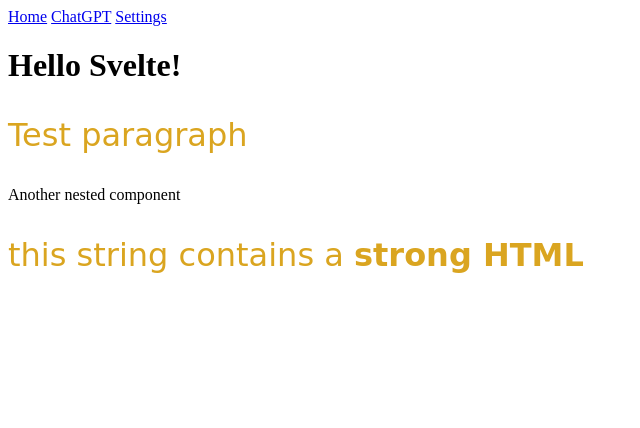
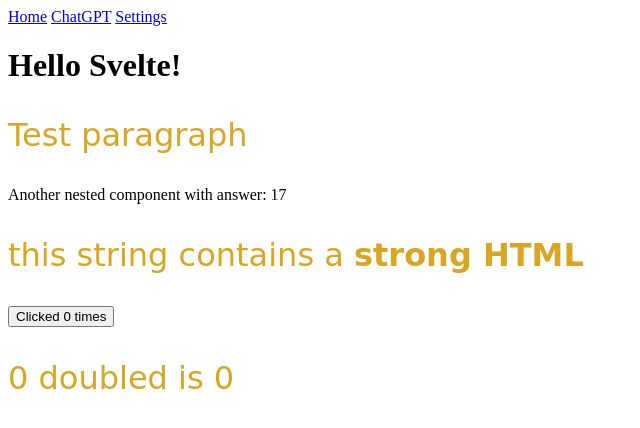
Before and after one commit to alfredlucero/frontendchatgptexamples, a SvelteKit app in the folder sveltegpt/: page /tutorial1 in a window 1280 px wide. Shown: the top 428 px of the page, without its empty margins (0-640 px from the left). Built offline with nearby package versions, Linux system fonts and the light colour scheme.

Commit message:
Added props example

```diff
--- a/sveltegpt/src/routes/tutorial1/+page.svelte
+++ b/sveltegpt/src/routes/tutorial1/+page.svelte
@@ -1,7 +1,14 @@
 <script lang="ts">
   import Nested from './Nested.svelte';
   let name = 'Svelte';
-  let string = 'this string contains a <strong>strong HTML</strong>'
+  let string = 'this string contains a <strong>strong HTML</strong>';
+  let count = 0;
+  // Re-run whenever any of the referenced values change
+  $: doubled = count * 2;
+
+  function increment() {
+    count += 1;
+  }
 </script>
 
 <style>
@@ -15,5 +22,11 @@
 <h1 data-name={name}>Hello {name}!</h1>
 
 <p>Test paragraph</p>
-<Nested />
+<Nested answer={17}/>
 <p>{@html string}</p>
+
+<button on:click={increment}>
+  Clicked {count}
+  {count === 1 ? 'time' : 'times'}
+</button>
+<p>{count} doubled is {doubled}</p>
--- a/sveltegpt/src/routes/tutorial1/Nested.svelte
+++ b/sveltegpt/src/routes/tutorial1/Nested.svelte
@@ -1 +1,5 @@
-<p>Another nested component</p>
+<script>
+  export let answer = 0;
+</script>
+
+<p>Another nested component with answer: {answer}</p>
```
